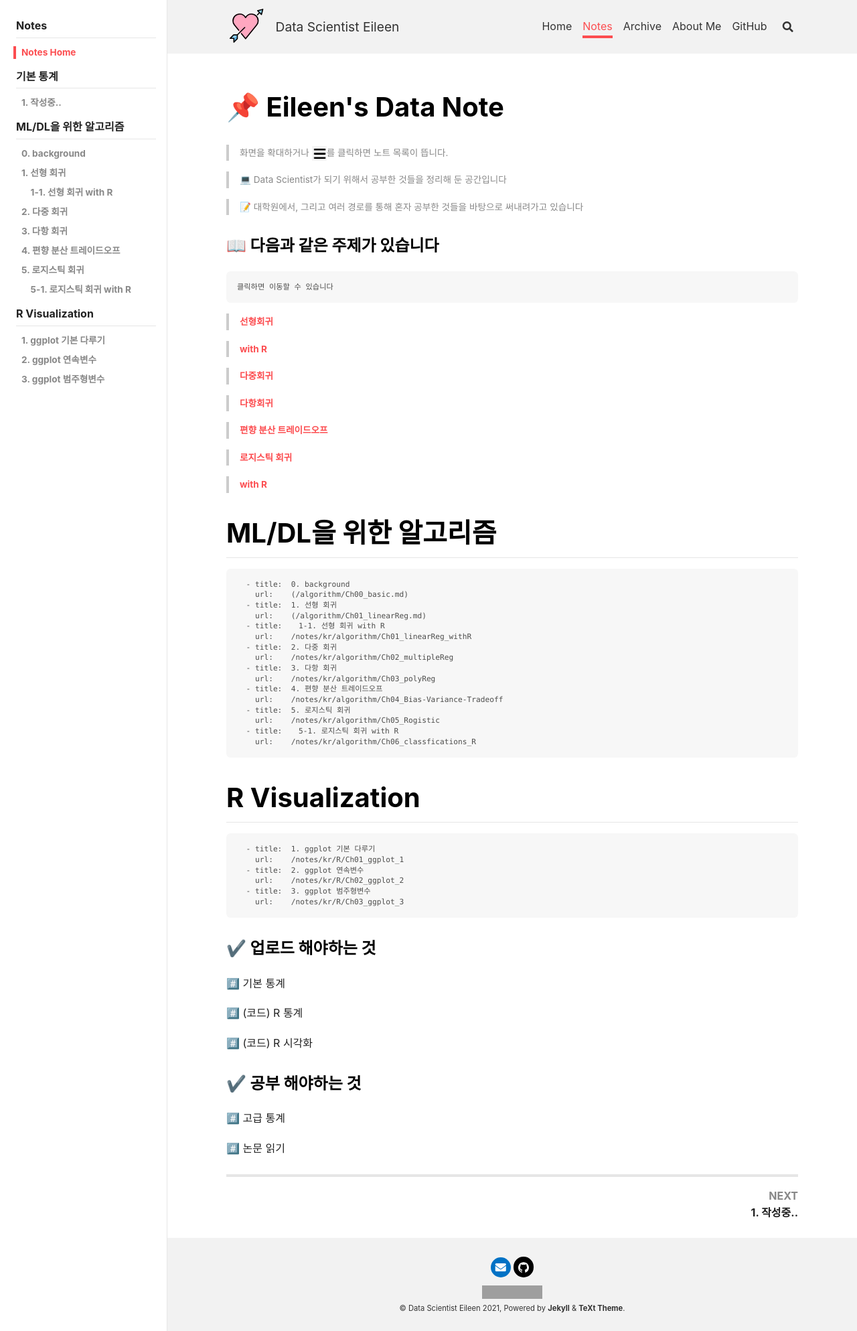
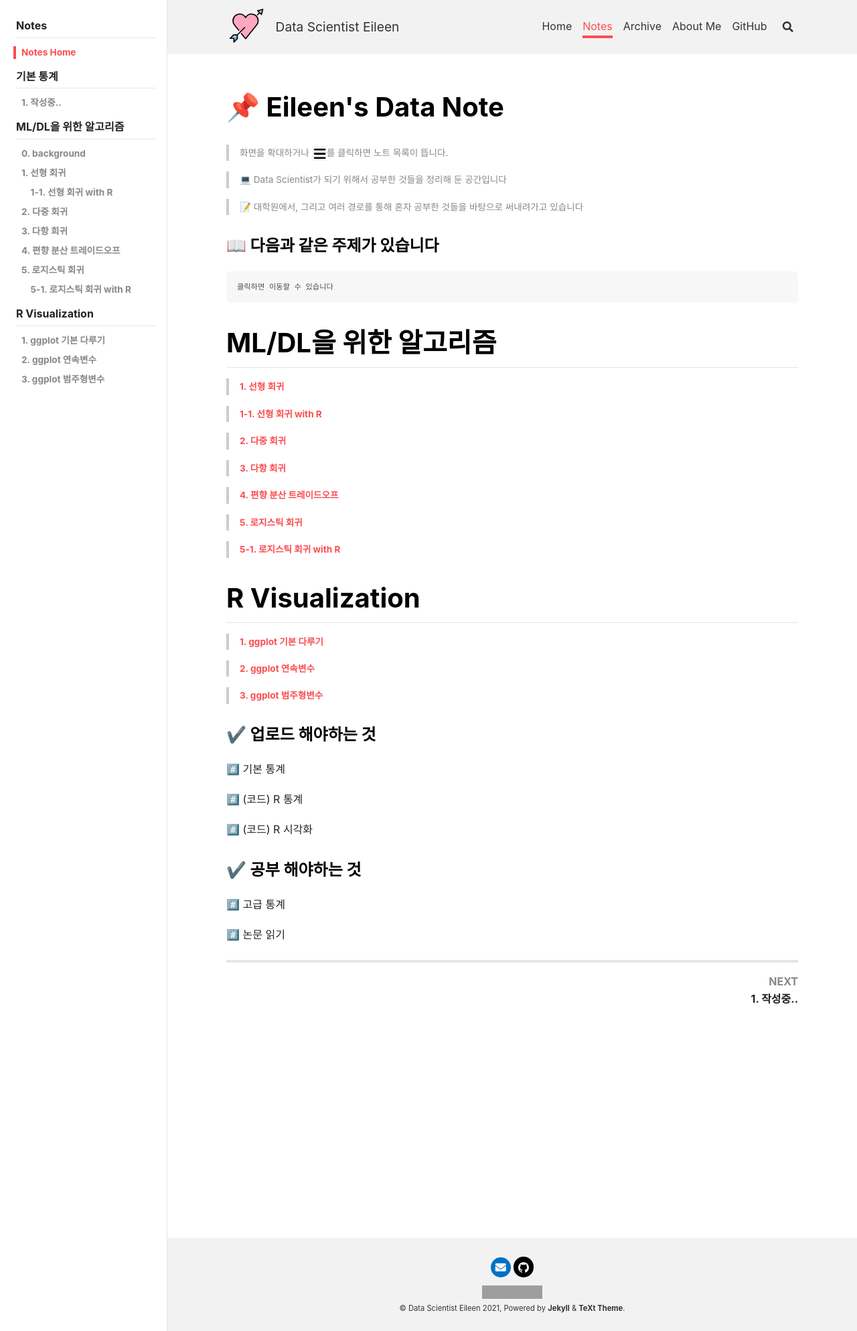
Before and after one commit to EileenSong/eileensong.github.io, a Jekyll site: the page built from notes/kr/notes-home.md, in a window 1280 px wide. Shown: the whole page at 67% size. Built offline with Jekyll 4.4.1, drawn with Linux system fonts in a browser that asks for light colours; nearby versions of some CDN libraries; grey boxes are pictures that could not be loaded.

Commit message:
note-path

````diff
--- a/notes/kr/notes-home.md
+++ b/notes/kr/notes-home.md
@@ -23,46 +23,31 @@ sidebar:
 클릭하면 이동할 수 있습니다
 ```
 
->  [선형회귀](/algorithm/Ch01_linearReg.md)
-
->   [with R](/algorithm/Ch01_linearReg_withR.md)
-
->  [다중회귀](/notes/kr/algorithm/Ch02_multipleReg.md)
-
->  [다항회귀](/notes/kr/algorithm/Ch03_poly)
-
->  [편향 분산 트레이드오프](/notes/kr/algorithm/Ch04_Bias-Variance-Tradeoff.md)
-
->  [로지스틱 회귀](/notes/kr/algorithm/Ch05_Rogistic.md)
-
->   [with R](/notes/kr/algorithm/Ch06_classfications_R.md)
 
 # ML/DL을 위한 알고리즘
-      - title:  0. background
-        url:    (/algorithm/Ch00_basic.md)
-      - title:  1. 선형 회귀
-        url:    (/algorithm/Ch01_linearReg.md)
-      - title:  　1-1. 선형 회귀 with R
-        url:    /notes/kr/algorithm/Ch01_linearReg_withR
-      - title:  2. 다중 회귀
-        url:    /notes/kr/algorithm/Ch02_multipleReg
-      - title:  3. 다항 회귀
-        url:    /notes/kr/algorithm/Ch03_polyReg
-      - title:  4. 편향 분산 트레이드오프
-        url:    /notes/kr/algorithm/Ch04_Bias-Variance-Tradeoff
-      - title:  5. 로지스틱 회귀
-        url:    /notes/kr/algorithm/Ch05_Rogistic
-      - title:  　5-1. 로지스틱 회귀 with R
-        url:    /notes/kr/algorithm/Ch06_classfications_R
+
+>  [1. 선형 회귀](/algorithm/Ch01_linearReg.md)
+
+>   [1-1. 선형 회귀 with R](/algorithm/Ch01_linearReg_withR.md)
+
+>  [2. 다중 회귀](/algorithm/Ch02_multipleReg.md)
+
+>  [3. 다항 회귀](/algorithm/Ch03_poly)
+
+>  [4. 편향 분산 트레이드오프](/algorithm/Ch04_Bias-Variance-Tradeoff.md)
+
+>  [5. 로지스틱 회귀](/algorithm/Ch05_Rogistic.md)
+
+>   [5-1. 로지스틱 회귀 with R](/algorithm/Ch06_classfications_R.md)
+
 
 
 # R Visualization
-      - title:  1. ggplot 기본 다루기
-        url:    /notes/kr/R/Ch01_ggplot_1
-      - title:  2. ggplot 연속변수
-        url:    /notes/kr/R/Ch02_ggplot_2
-      - title:  3. ggplot 범주형변수
-        url:    /notes/kr/R/Ch03_ggplot_3
+> [1. ggplot 기본 다루기](/R/Ch01_ggplot_1)
+
+> [2. ggplot 연속변수](/R/Ch02_ggplot_2)
+
+> [3. ggplot 범주형변수](/R/Ch03_ggplot_3)
 
 
 
````
